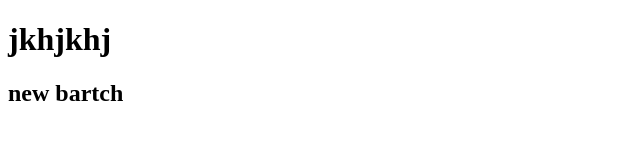
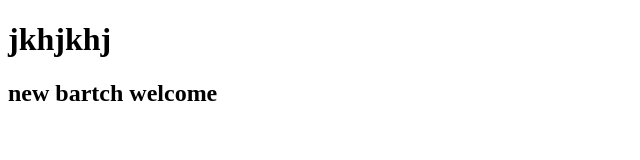
Before and after one commit to Madanparameshvar/flipkart, a plain HTML site: page index.html in a window 1280 px wide. Shown: the whole page, without its empty margins (0-640 px from the left). Drawn offline with Linux system fonts and the light colour scheme.

Commit message:
i  did it reference

```diff
--- a/index.html
+++ b/index.html
@@ -8,6 +8,7 @@
 <body>
 
     <h1>jkhjkhj</h1>
-    <h2>new bartch</h2>
+    <h2>new bartch welcome</h2>
+
 </body>
 </html>
```
